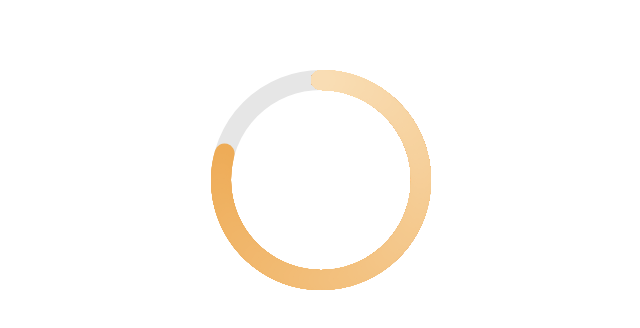
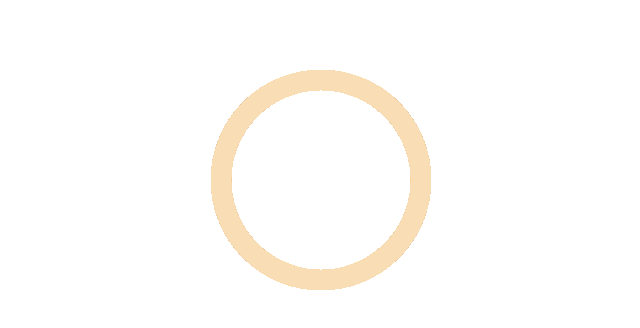
Before and after one commit to AboyL/2019-demo, a Vue app: page / in a window 1280 px wide. Shown: the top 328 px of the page, without its empty margins (319-959 px from the left). Built offline with nearby package versions, Linux system fonts and the light colour scheme.

Commit message:
完成动画

```diff
--- a/src/components/Progress.vue
+++ b/src/components/Progress.vue
@@ -19,13 +19,21 @@
       :cx="option.cx"
       :cy="option.cy"
       :stroke="item.color"
-      :stroke-dasharray="item.arcLength"
       :stroke-width="option.strokeWidth"
       fill="none"
       transform="rotate(-90)"
       transform-origin="center"
       stroke-linecap="round"
-    />
+    >
+      <animate
+        :to="item.arcLength"
+        begin="0s"
+        :dur="option.durtion"
+        from="0,1000000"
+        attributeName="stroke-dasharray"
+        fill="freeze"
+      />
+    </circle>
   </svg>
 </template>
 <script>
@@ -66,7 +74,7 @@ export default {
       let colorArr = gradientColor(this.option.startColor, this.option.endColor, step)
       // 计算每个步进中的弧长
       let arcLengthArr = colorArr.map((color, index) => ({
-        arcLength: `${index * (progressLength / 100)},100000000`,
+        arcLength: `${index * (progressLength / step)},100000000`,
         color: color
       }))
       arcLengthArr.reverse()
@@ -80,6 +88,7 @@ export default {
         backColor: '#E6E6E6',
         startColor: [249, 221, 180],
         endColor: [238, 171, 86], // 用于渐变色的开始
+        durtion: '1s'
       }
       Object.assign(baseOption, this.progressOption)
       // 中心位置自动生成
```
